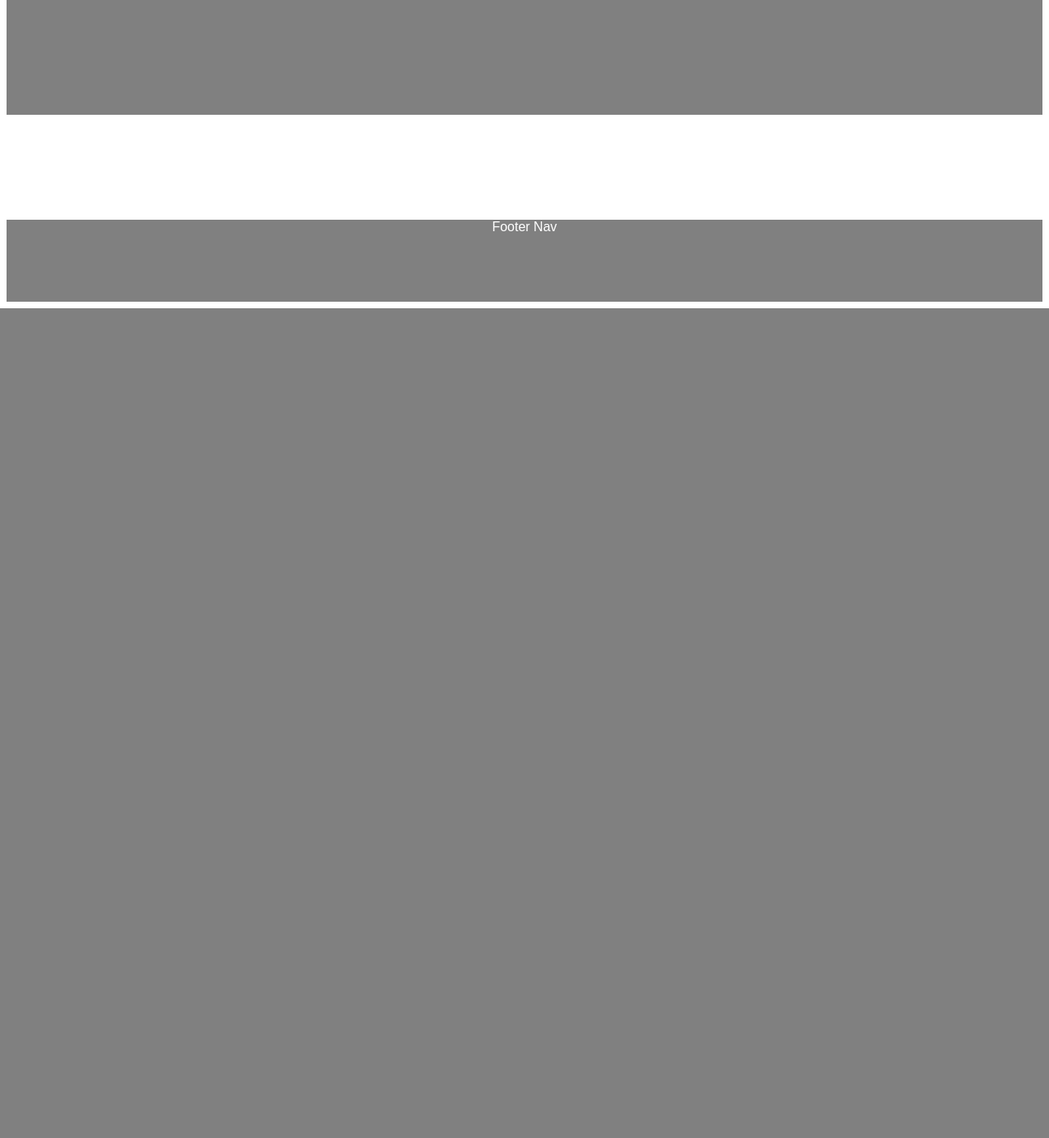
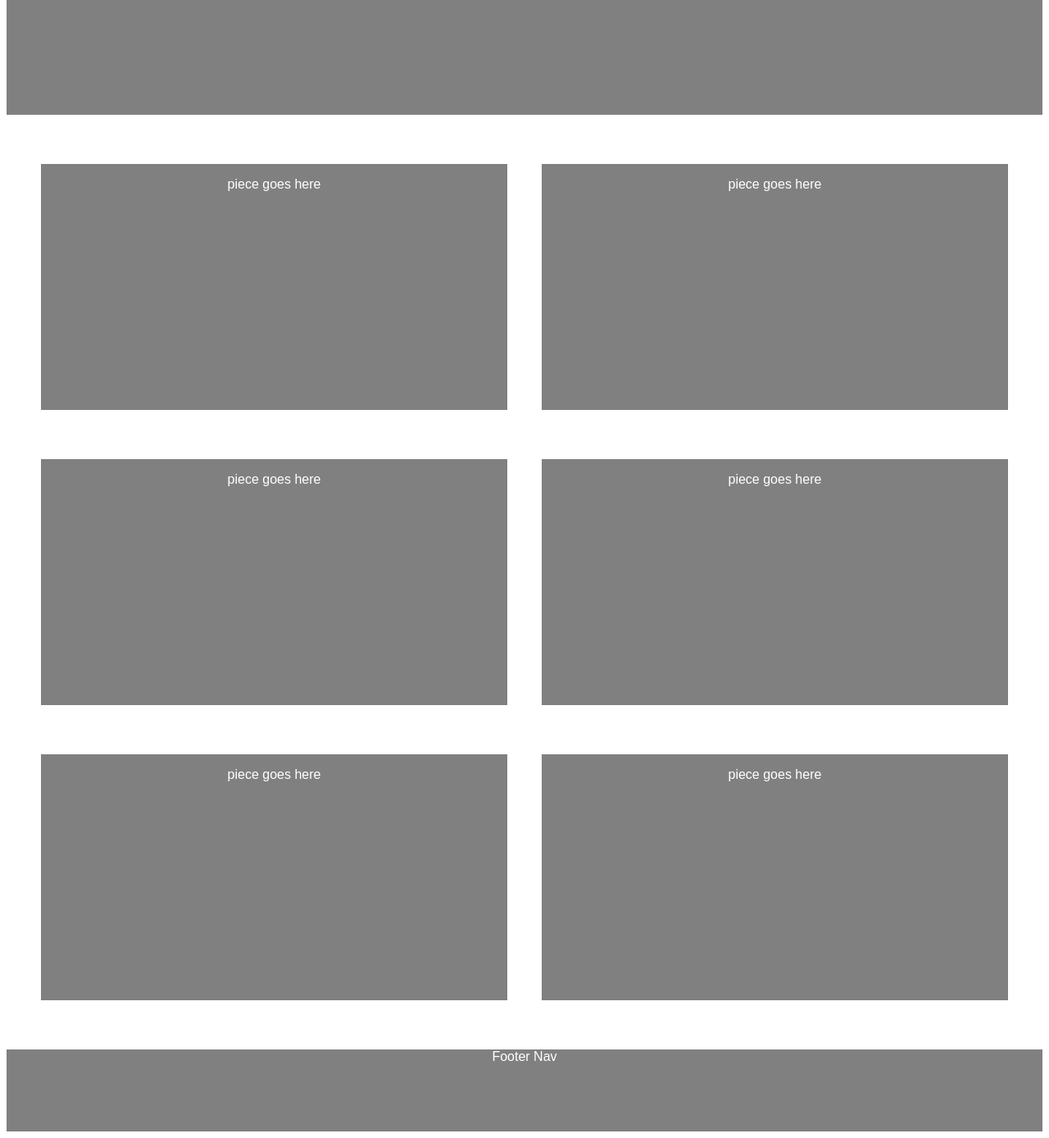
Before and after one commit to jordanandrigo/Andrigo_J_FIP_, a PHP site: page /gallery.html in a window 1280 px wide. Shown: the part 748-2136 px from the top of the page at 82% size. Before the commit the page ends 1124 px from the top, so only its background shows below. Run offline with PHP 8.4, Linux system fonts and the light colour scheme; some libraries are stand-ins or nearby versions.

Commit message:
adjusting existing folder structure and css to FIP project

```diff
--- a/contact.html
+++ b/contact.html
@@ -24,9 +24,7 @@
 			</div>
 		</div>
 		<div id="contactContainer">
-            <div id="contactBox">
-                <p>Contact Form goes here</p>
-            </div>
+            <p>Contact Form goes here</p>
 		</div>
 
 	<footer>
--- a/css/main.css
+++ b/css/main.css
@@ -15,7 +15,6 @@
 }
 
 
-
 #mainNav {
 	width: 100%;
 	height: 80px;
@@ -28,57 +27,85 @@
 }
 
 
-
-
-#image1 {
-	width: 1240px;
-	height: 440px;
-	margin-right: 20px;
-	margin-left: 20px;
-	margin-top: 60px;
-	background-color: black
-}
-
-#text1 {
-	width: 1240px;
-	height: 180px;
-	margin-top: 60px;
-	margin-right: 20px;
-	margin-left: 20px;
-	background-color: black;
+#banner {
+	width: 100%;
+    height: 600px;
+	margin-top: 200px;
+	background-color: gray; /* use $main-box-color; in sass */
 }
 
 
 
+ /* index.html */
+
+#aboutContainer {
+    width: 50%;
+    height: 500px;
+    background-color: gray; /* use $main-box-color; in sass */
+    margin-left: 25%;
+    margin-right: 30px;
+    margin-top: 60px;
+}
 
 
+/* gallery.html */
+
+#galleryContainer {
+	margin-top: 60px;
+	width: 100%;
+	height: 300px;
+	display: flex;
+	justify-content: space-evenly;
+}
+
+#box1 {
+	background-color: gray;
+	width: 45%;
+	height: 100%;
+}
+
+#box2 {
+	background-color: gray;
+	width: 45%;
+	height: 100%;
+}
+
+#galleryContainer2 {
+	margin-top: 60px;
+	width: 100%;
+	height: 300px;
+	display: flex;
+	justify-content: space-evenly;
+}
+
+#galleryContainer3 {
+	margin-top: 60px;
+	width: 100%;
+	height: 300px;
+	display: flex;
+	justify-content: space-evenly;
+}
 
 
+/* contact.html */
 
-#banner {
-	width: 100%;
-    height: 600px;
-	margin-top: 200px;
-	background-color: gray; /* use $main-bg-color; in sass */
+#contactContainer {
+	margin-top: 60px;
+	margin-left: 25%;
+	width: 50%;
+	height: 600px;
+	background-color: gray;
+
 }
 
 
 
-#aboutContainer {
-    width: 50%;
-    height: 300px;
-    background-color: gray;
-    margin-left: 25%;
-    margin-right: 30px;
-
-    margin-top: 60px;
-}
-
+/* Footer here */
 
 #footerNav {
 	width: 100%;
     height: 100px;
-    background-color: gray;
+    background-color: gray; /* use $main-box-color; in sass */
 	/* gradient in html */
 	margin-top: 60px;
 }
--- a/gallery.html
+++ b/gallery.html
@@ -31,6 +31,22 @@
                 <p>piece goes here</p>
             </div>
 		</div>
+		<div id="galleryContainer2">
+			<div id="box1">
+                <p>piece goes here</p>
+            </div>
+            <div id="box2">
+                <p>piece goes here</p>
+            </div>
+		</div>
+		<div id="galleryContainer3">
+			<div id="box1">
+                <p>piece goes here</p>
+            </div>
+            <div id="box2">
+                <p>piece goes here</p>
+            </div>
+		</div>
 
 	<footer>
 			<div id="footerNav">
--- a/index.html
+++ b/index.html
@@ -20,11 +20,11 @@
 	</header>
 		<div id="bodyContainer">
 			<div id="banner">
-				<p>Content Container</p>
+				<p>Banner Image goes here</p>
 			</div>
 		</div>
 		<div id="aboutContainer">
-			<p>Content Container</p>
+			<p>About Me Info goes here</p>
 		</div>
 
 	<footer>
```
